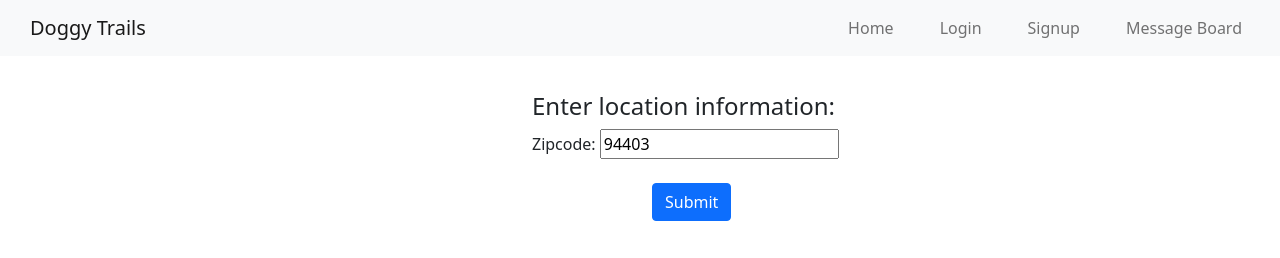
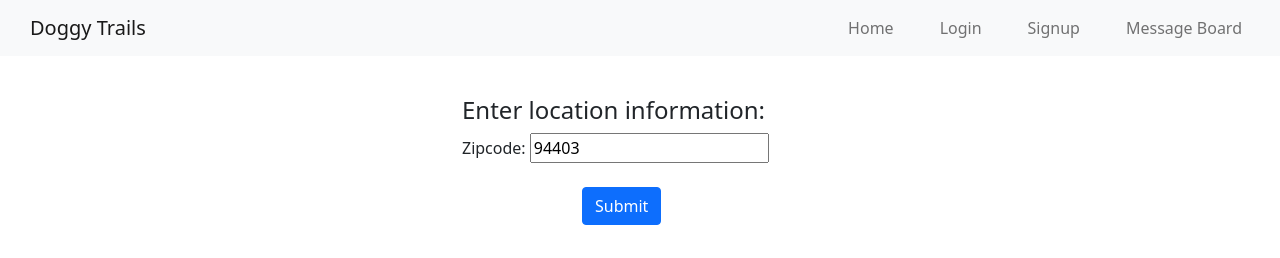
Before and after one commit to shradhalad/HB-Project-Doggy-Trails, a Flask app: page /search in a window 1280 px wide. Shown: the top 258 px of the page. Run offline with Flask 2, Linux system fonts and the light colour scheme; some libraries are stand-ins or nearby versions.

Commit message:
Fix search page

```diff
--- a/static/css/style.css
+++ b/static/css/style.css
@@ -41,11 +41,11 @@ body, html {
     position: relative;
   }
 
-  .container {
+  /* .container {
     position: absolute;
     right: 0;
     margin: 20px;
     max-width: 300px;
     padding: 16px;
     background-color: white;
-  }
+  } */
--- a/templates/search.html
+++ b/templates/search.html
@@ -2,7 +2,7 @@
 {% block body %}
 
 <div class="container">
-  <div class="row" style="margin-bottom: 40px">
+  <div class="row" style="margin-top: 40px; margin-bottom: 40px">
     <div class="col offset-4">
       <h4>Enter location information:</h4>
       <form method="GET" action="/search">
@@ -17,7 +17,7 @@
       </div>
     </div>
   </div>
-  <div class="row">
+  <div class="row justify-content-center">
     <div class="col">
       <div id="map_canvas" style="width: 100%; height: 600px;"></div>
     </div>
```
